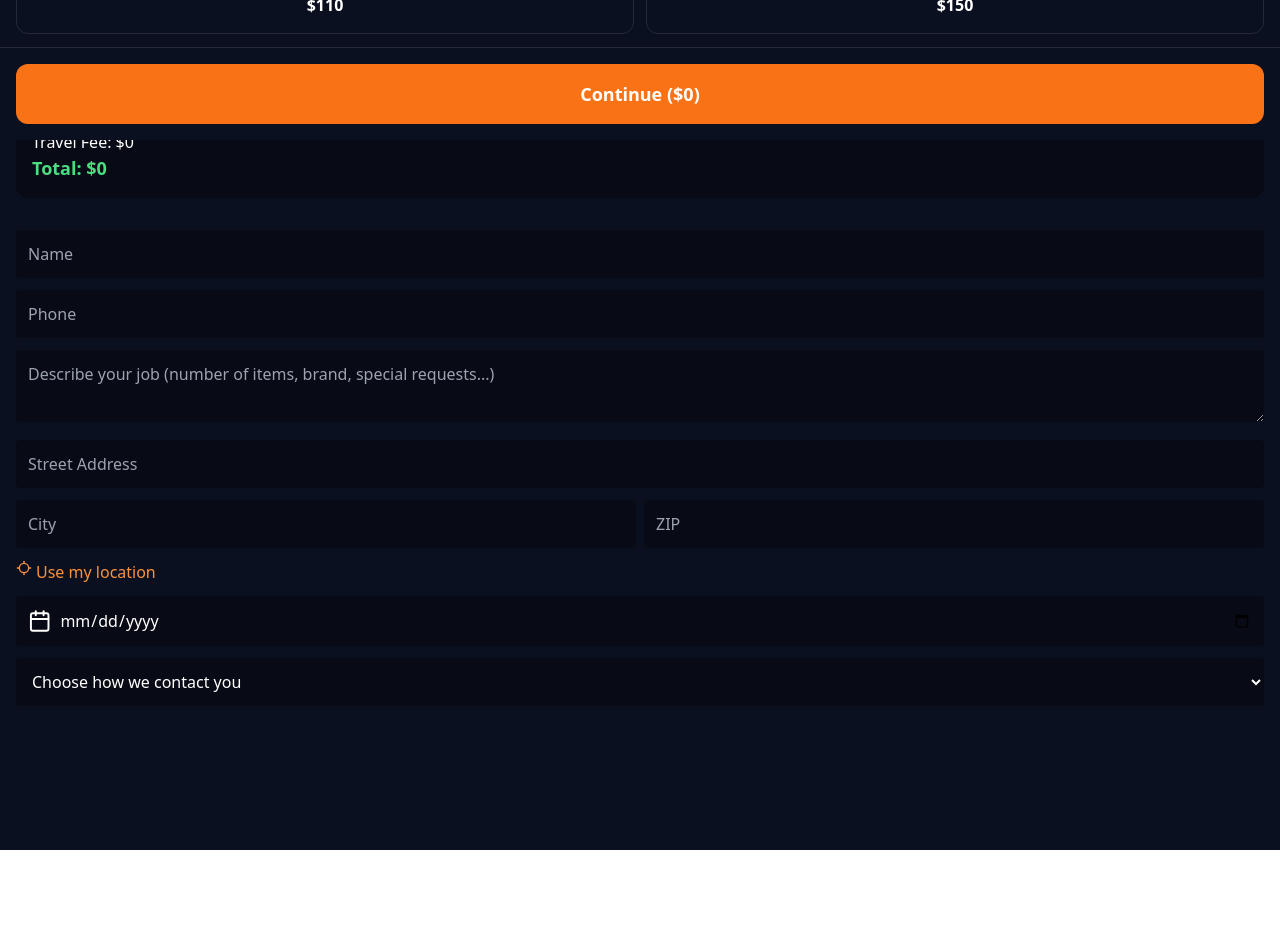
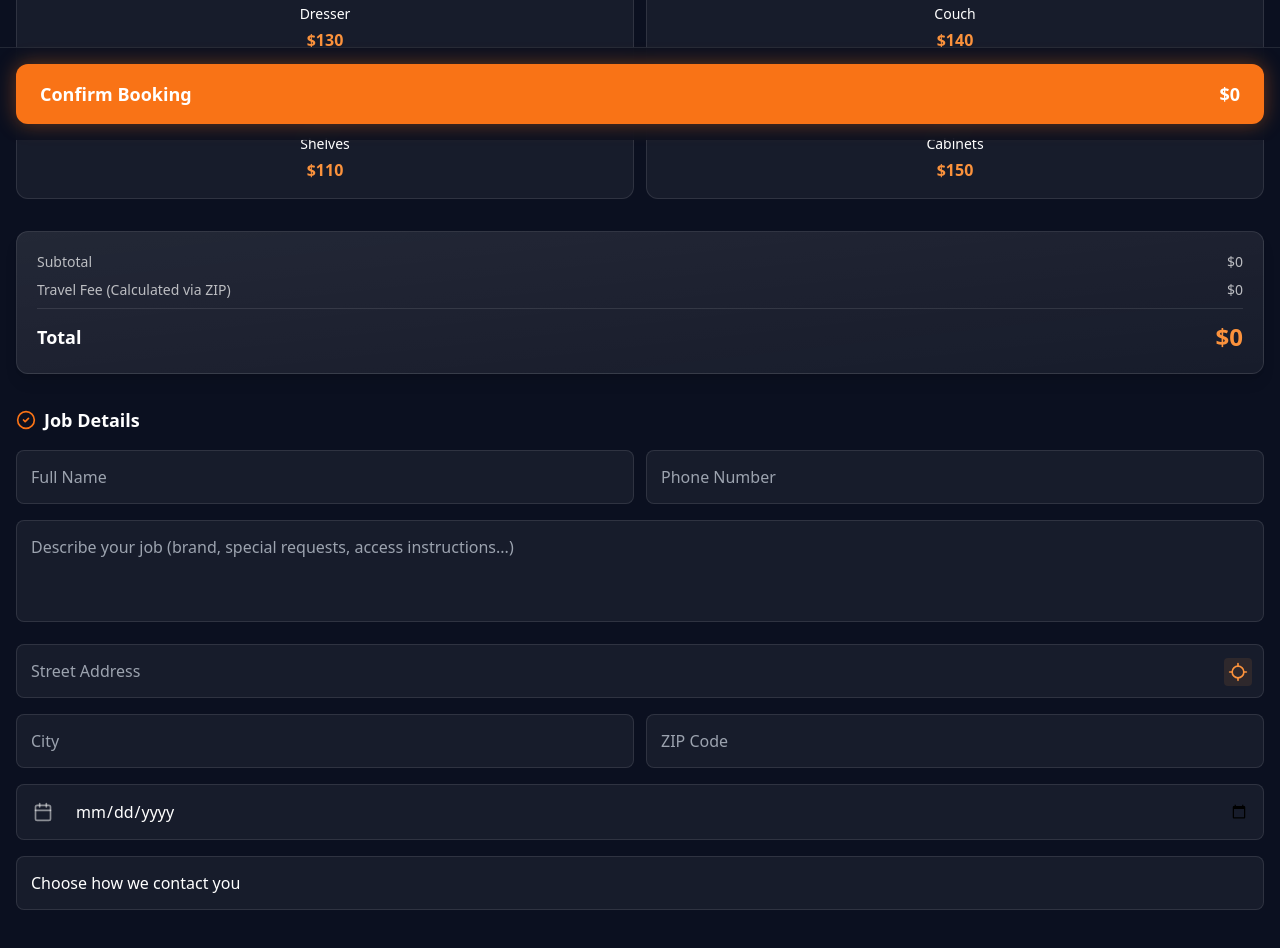
Before and after one commit to oceanasrat/Pro-assembly, a React (Vite) app: page / in a window 1280 px wide. Shown: the part 660-1608 px from the top of the page. Before the commit the page ends 1510 px from the top, so only its background shows below. Built offline with nearby package versions, Linux system fonts and the light colour scheme.

Commit message:
Refactor Preview component with new features

```diff
--- a/src/Preview.jsx
+++ b/src/Preview.jsx
@@ -1,11 +1,10 @@
 import {
   Drill, Hammer, Wrench, Tv, Armchair, Dumbbell,
-  Phone, Calendar, Locate
+  Calendar, Locate, ShieldCheck, Star, Zap, CheckCircle2
 } from "lucide-react";
 import { useState } from "react";
 
 export default function Preview() {
-
   const [form, setForm] = useState({
     name: "",
     phone: "",
@@ -14,7 +13,7 @@ export default function Preview() {
     city: "",
     zip: "",
     date: "",
-    contactMethod: "" // ❗ no default now
+    contactMethod: ""
   });
 
   const [selectedServices, setSelectedServices] = useState([]);
@@ -81,23 +80,34 @@ export default function Preview() {
   const finalTotal = discountedTotal + travelFee;
 
   const handleLocation = () => {
-    if (!navigator.geolocation) return;
+    if (!navigator.geolocation) {
+      alert("Geolocation is not supported by your browser");
+      return;
+    }
 
     navigator.geolocation.getCurrentPosition((pos) => {
-      const link = `https://www.google.com/maps?q=${pos.coords.latitude},${pos.coords.longitude}`;
+      // ✅ Fixed Google Maps URL format
+      const link = `https://www.google.com/maps/search/?api=1&query=${pos.coords.latitude},${pos.coords.longitude}`;
 
       setForm(prev => ({
         ...prev,
         address: prev.address ? `${prev.address} (${link})` : link
       }));
+    }, () => {
+      alert("Unable to retrieve your location. Please enter it manually.");
     });
   };
 
-  const handleSubmit = () => {
+  const handleSubmit = (e) => {
+    e.preventDefault(); // ✅ Prevents page reload on form submit
 
-    // ❗ Force user to choose contact method
+    if (selectedServices.length === 0) {
+      alert("Please select at least one service to continue.");
+      return;
+    }
+
     if (!form.contactMethod) {
-      alert("Please choose how you want us to contact you");
+      alert("Please choose how you want us to contact you.");
       return;
     }
 
@@ -113,8 +123,11 @@ Services:
 ${servicesList}
 
 Details:
-${form.details}
+${form.details || "None provided"}
 
+Subtotal: $${total}
+Discount Applied: ${discount * 100}%
+Travel Fee: $${travelFee}
 Total: $${finalTotal}
 
 Address:
@@ -122,6 +135,7 @@ ${form.address}
 ${form.city}, ${form.zip}
 
 Date: ${form.date}
+Contact Preference: ${form.contactMethod.toUpperCase()}
 `;
 
     const phoneNumber = "12142519820";
@@ -140,12 +154,29 @@ Date: ${form.date}
   };
 
   return (
-    <div className="bg-[#0B1020] text-white min-h-screen pb-32">
+    <div className="bg-[#0B1020] text-white min-h-screen pb-32 font-sans selection:bg-orange-500/30">
 
-      <div className="p-4 text-xl font-bold">Pro Assembly</div>
+      {/* Hero Section */}
+      <div className="bg-gradient-to-b from-orange-500/10 to-[#0B1020] pt-8 pb-6 px-4 text-center border-b border-white/5">
+        <h1 className="text-3xl font-extrabold tracking-tight mb-2">Pro Assembly Services</h1>
+        <p className="text-white/60 text-sm mb-5">Fast, reliable, and professional furniture assembly.</p>
 
-      {/* Services */}
-      <div className="grid grid-cols-2 gap-3 p-4">
+        {/* Trust Badges */}
+        <div className="flex justify-center gap-4 text-xs font-medium text-white/80">
+          <div className="flex items-center gap-1"><Star className="w-4 h-4 text-orange-400 fill-orange-400" /> 5-Star Rated</div>
+          <div className="flex items-center gap-1"><ShieldCheck className="w-4 h-4 text-blue-400" /> Insured</div>
+          <div className="flex items-center gap-1"><Zap className="w-4 h-4 text-yellow-400" /> Fast Booking</div>
+        </div>
+      </div>
+
+      <form onSubmit={handleSubmit}>
+        {/* Services Selection */}
+        <div className="p-4 pt-6">
+          <h2 className="text-lg font-bold mb-3 flex items-center gap-2">
+            <CheckCircle2 className="w-5 h-5 text-orange-500" />
+            Select Your Items
+          </h2>
+          <div className="grid grid-cols-2 gap-3">
             {services.map((s) => {
               const selected = selectedServices.find(x => x.label === s.label);
 
@@ -153,104 +184,129 @@ Date: ${form.date}
                 <div
                   key={s.label}
                   onClick={() => toggleService(s)}
-              className={`p-4 rounded-xl border text-center cursor-pointer ${
-                selected ? "bg-orange-500" : "border-white/10"
+                  className={`p-4 rounded-xl border text-center cursor-pointer transition-all active:scale-95 ${
+                    selected
+                    ? "bg-orange-500 border-orange-500 shadow-[0_0_15px_rgba(249,115,22,0.3)]"
+                    : "bg-white/5 border-white/10 hover:bg-white/10"
                   }`}
                 >
-              <s.icon className="mx-auto mb-2" />
-              <div>{s.label}</div>
-              <div className="font-bold">${s.price}</div>
+                  <s.icon className={`mx-auto mb-2 w-7 h-7 ${selected ? "text-white" : "text-white/60"}`} />
+                  <div className="text-sm font-medium">{s.label}</div>
+                  <div className={`font-bold mt-1 ${selected ? "text-white" : "text-orange-400"}`}>${s.price}</div>
                 </div>
               );
             })}
           </div>
+        </div>
 
-      {/* Quantity */}
-      <div className="px-4 space-y-2">
+        {/* Quantities (Only shows if items are selected) */}
+        {selectedServices.length > 0 && (
+          <div className="px-4 space-y-2 animate-in fade-in slide-in-from-top-2">
             {selectedServices.map((s) => (
-          <div key={s.label} className="flex justify-between items-center bg-black/30 p-2 rounded">
-            <div>{s.label}</div>
-            <div className="flex gap-2 items-center">
-              <button onClick={() => updateQty(s.label, s.qty - 1)}>-</button>
-              <span>{s.qty}</span>
-              <button onClick={() => updateQty(s.label, s.qty + 1)}>+</button>
+              <div key={s.label} className="flex justify-between items-center bg-white/5 border border-white/10 p-3 rounded-lg">
+                <div className="font-medium">{s.label}</div>
+                <div className="flex gap-4 items-center bg-[#0B1020] px-3 py-1 rounded-md border border-white/10">
+                  <button type="button" onClick={() => updateQty(s.label, s.qty - 1)} className="text-xl text-white/60 hover:text-white px-2">-</button>
+                  <span className="font-bold min-w-[20px] text-center">{s.qty}</span>
+                  <button type="button" onClick={() => updateQty(s.label, s.qty + 1)} className="text-xl text-white/60 hover:text-white px-2">+</button>
                 </div>
               </div>
             ))}
           </div>
+        )}
 
-      {/* Summary */}
-      <div className="p-4 bg-black/30 m-4 rounded-xl">
-        <div>Subtotal: ${total}</div>
-        <div>Discount: {discount * 100}%</div>
-        <div>Travel Fee: ${travelFee}</div>
-        <div className="text-green-400 font-bold text-lg">
-          Total: ${finalTotal}
+        {/* Pricing Summary */}
+        <div className="m-4 p-5 bg-gradient-to-br from-white/10 to-white/5 border border-white/10 rounded-xl space-y-2 shadow-lg">
+          <div className="flex justify-between text-sm text-white/70">
+            <span>Subtotal</span>
+            <span>${total}</span>
+          </div>
+
+          {discount > 0 && (
+            <div className="flex justify-between text-sm text-green-400 font-medium">
+              <span>Multi-Item Discount ({discount * 100}%)</span>
+              <span>-${total - discountedTotal}</span>
+            </div>
+          )}
+
+          <div className="flex justify-between text-sm text-white/70">
+            <span>Travel Fee (Calculated via ZIP)</span>
+            <span>${travelFee}</span>
+          </div>
+
+          <div className="pt-3 mt-3 border-t border-white/10 flex justify-between items-center">
+            <span className="font-bold text-lg">Total</span>
+            <span className="text-orange-400 font-extrabold text-2xl">${finalTotal}</span>
           </div>
         </div>
 
-      {/* Form */}
-      <div className="p-4 space-y-3">
+        {/* Customer Details Form */}
+        <div className="p-4 space-y-4">
+          <h2 className="text-lg font-bold mb-2 flex items-center gap-2">
+            <CheckCircle2 className="w-5 h-5 text-orange-500" />
+            Job Details
+          </h2>
 
-        <input placeholder="Name" required className="w-full p-3 bg-black/30 rounded"
+          <div className="grid grid-cols-2 gap-3">
+            <input placeholder="Full Name" required className="w-full p-3.5 bg-white/5 border border-white/10 focus:border-orange-500 outline-none rounded-lg transition-colors"
               onChange={(e) => setForm({ ...form, name: e.target.value })} />
+            <input placeholder="Phone Number" required type="tel" className="w-full p-3.5 bg-white/5 border border-white/10 focus:border-orange-500 outline-none rounded-lg transition-colors"
+              onChange={(e) => setForm({ ...form, phone: e.target.value })} />
+          </div>
 
-        <input placeholder="Phone" required className="w-full p-3 bg-black/30 rounded"
-          onChange={(e) => setForm({ ...form, phone: e.target.value })} />
-
-        {/* ✅ Notes back */}
           <textarea
-          placeholder="Describe your job (number of items, brand, special requests...)"
+            placeholder="Describe your job (brand, special requests, access instructions...)"
             value={form.details}
+            rows={3}
             onChange={(e) => setForm({ ...form, details: e.target.value })}
-          className="w-full p-3 rounded bg-black/30"
+            className="w-full p-3.5 bg-white/5 border border-white/10 focus:border-orange-500 outline-none rounded-lg transition-colors resize-none"
           />
 
-        <input placeholder="Street Address" required className="w-full p-3 bg-black/30 rounded"
+          <div className="relative">
+            <input placeholder="Street Address" required value={form.address} className="w-full p-3.5 bg-white/5 border border-white/10 focus:border-orange-500 outline-none rounded-lg transition-colors pr-12"
               onChange={(e) => setForm({ ...form, address: e.target.value })} />
+            <button type="button" onClick={handleLocation} title="Use Current Location" className="absolute right-3 top-3.5 text-orange-400 hover:text-orange-300 p-1 bg-orange-400/10 rounded">
+              <Locate className="w-5 h-5" />
+            </button>
+          </div>
 
-        <div className="grid grid-cols-2 gap-2">
-          <input placeholder="City" required className="p-3 bg-black/30 rounded"
+          <div className="grid grid-cols-2 gap-3">
+            <input placeholder="City" required className="p-3.5 bg-white/5 border border-white/10 focus:border-orange-500 outline-none rounded-lg transition-colors"
               onChange={(e) => setForm({ ...form, city: e.target.value })} />
-          <input placeholder="ZIP" required className="p-3 bg-black/30 rounded"
+            <input placeholder="ZIP Code" required type="number" className="p-3.5 bg-white/5 border border-white/10 focus:border-orange-500 outline-none rounded-lg transition-colors"
               onChange={(e) => setForm({ ...form, zip: e.target.value })} />
           </div>
 
-        <button type="button" onClick={handleLocation} className="text-orange-400 flex gap-1">
-          <Locate className="w-4 h-4" /> Use my location
-        </button>
-
-        <div className="flex items-center gap-2 bg-black/30 p-3 rounded">
-          <Calendar />
-          <input type="date" required className="bg-transparent w-full"
+          <div className="flex items-center gap-3 bg-white/5 border border-white/10 p-1 rounded-lg focus-within:border-orange-500 transition-colors">
+            <div className="pl-3 text-white/50"><Calendar className="w-5 h-5" /></div>
+            <input type="date" required className="bg-transparent w-full p-2.5 outline-none text-white color-scheme-dark"
               onChange={(e) => setForm({ ...form, date: e.target.value })} />
           </div>
 
-        {/* ❗ Force selection */}
           <select
             required
             value={form.contactMethod}
             onChange={(e) => setForm({ ...form, contactMethod: e.target.value })}
-          className="w-full p-3 rounded bg-black/30"
+            className="w-full p-3.5 bg-white/5 border border-white/10 focus:border-orange-500 outline-none rounded-lg transition-colors appearance-none"
           >
-          <option value="">Choose how we contact you</option>
-          <option value="call">Call Me</option>
-          <option value="whatsapp">WhatsApp</option>
-          <option value="sms">Text Message</option>
+            <option value="" disabled className="bg-[#0B1020]">Choose how we contact you</option>
+            <option value="call" className="bg-[#0B1020]">Call Me</option>
+            <option value="whatsapp" className="bg-[#0B1020]">WhatsApp</option>
+            <option value="sms" className="bg-[#0B1020]">Text Message (SMS)</option>
           </select>
-
         </div>
 
-      {/* Sticky Button */}
-      <div className="fixed bottom-0 left-0 w-full bg-[#0B1020] border-t border-white/10 p-4">
+        {/* Sticky Checkout Button */}
+        <div className="fixed bottom-0 left-0 w-full bg-[#0B1020]/90 backdrop-blur-md border-t border-white/10 p-4 z-50">
           <button
-          onClick={handleSubmit}
-          className="w-full bg-orange-500 p-4 rounded-xl font-bold text-lg"
+            type="submit"
+            className="w-full bg-orange-500 hover:bg-orange-600 active:scale-[0.98] transition-all p-4 rounded-xl font-bold text-lg shadow-[0_0_20px_rgba(249,115,22,0.4)] flex justify-between items-center px-6"
           >
-          Continue (${finalTotal})
+            <span>Confirm Booking</span>
+            <span>${finalTotal}</span>
           </button>
         </div>
-
+      </form>
     </div>
   );
 }
```
Lines whose indentation alone changed are shown as unchanged.
